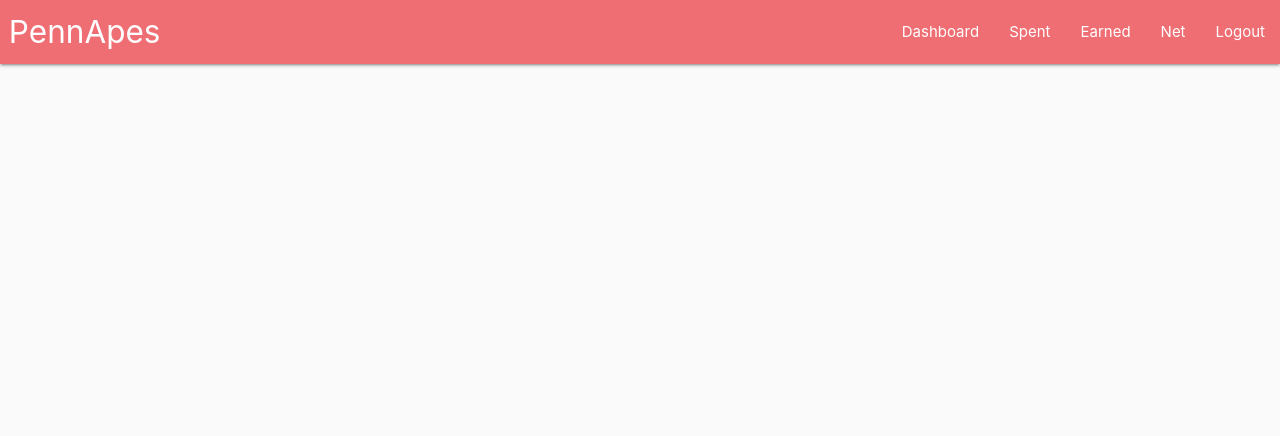
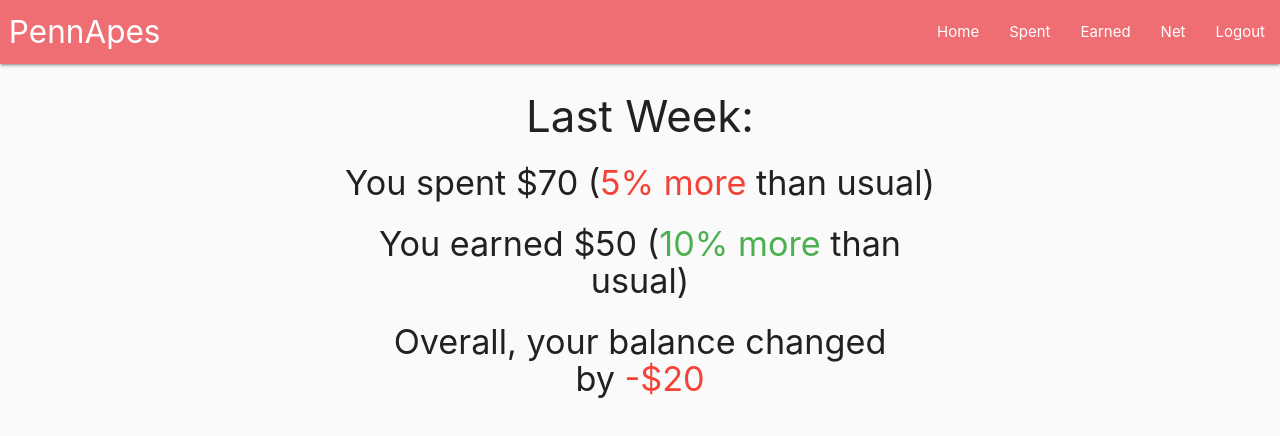
Before and after one commit to JasperCheung/PennApes, a React (Create React App) app in the folder frontend/: page /home in a window 1280 px wide. Shown: the top 436 px of the page. Built offline with nearby package versions, Linux system fonts and the light colour scheme.

Commit message:
dashboard -> home

```diff
--- a/frontend/src/components/Dashboard.jsx
+++ b/frontend/src/components/Home.jsx
@@ -1,7 +1,7 @@
 import React, { Component } from 'react';
 import { Link } from 'react-router-dom';
 
-class Dashboard extends Component {
+class Home extends Component {
   constructor(props) {
     super(props);
 
@@ -27,9 +27,9 @@
     if (percent === 0) {
       return "the usual";
     } else if (percent > 0) {
-      return `${percent}% more than usual`;
+      return `${percent}% more `;
     } else {
-      return `${Math.abs(percent)}% less than usual`;
+      return `${Math.abs(percent)}% less `;
     }
   }
 
@@ -43,16 +43,18 @@
           <h3>Last Week:</h3>
           <div style={{width: 600}}>
             <h4>
-              You spent {this.formatNegativeDollar(this.state.spent)}
+              You spent {this.formatNegativeDollar(this.state.spent)} (
               <Link to="/spent" className={spentPercentClass}>
-                &nbsp;({this.percentMessage(this.state.dPercentSpent)})
+                {this.percentMessage(this.state.dPercentSpent)}
               </Link>
+              than usual)
             </h4>
             <h4>
-              You earned {this.formatNegativeDollar(this.state.earned)}
+              You earned {this.formatNegativeDollar(this.state.earned)} (
               <Link to="/earned" className={earnedPercentClass}>
-                &nbsp;({this.percentMessage(this.state.dPercentEarned)})
+                {this.percentMessage(this.state.dPercentEarned)}
               </Link>
+              than usual)
             </h4>
             <h4>
               Overall, your balance changed by
@@ -67,4 +69,4 @@
   }
 };
 
-export default Dashboard;
+export default Home;
--- a/frontend/src/index.js
+++ b/frontend/src/index.js
@@ -7,15 +7,15 @@
 import { Navbar, NavItem } from 'react-materialize';
 
 import Info from './components/Info';
-import Dashboard from './components/Dashboard';
+import Home from './components/Home';
 import Earned from './components/Earned';
 import Spent from './components/Spent';
 import Net from './components/Net';
 
 const nav = (
   <Navbar brand={<a href="/">&nbsp;PennApes</a>} alignLinks="right">
-    <NavItem href="/dashboard">
-      Dashboard
+    <NavItem href="/home">
+      Home
     </NavItem>
     <NavItem href="/spent">
       Spent
@@ -37,7 +37,7 @@
     {nav}
 
     <Route exact path="/" component={Info} />
-    <Route exact path="/dashboard" component={Dashboard} />
+    <Route exact path="/home" component={Home} />
     <Route exact path="/spent" component={Spent} />
     <Route exact path="/earned" component={Earned} />
     <Route exact path="/net" component={Net} />
```
